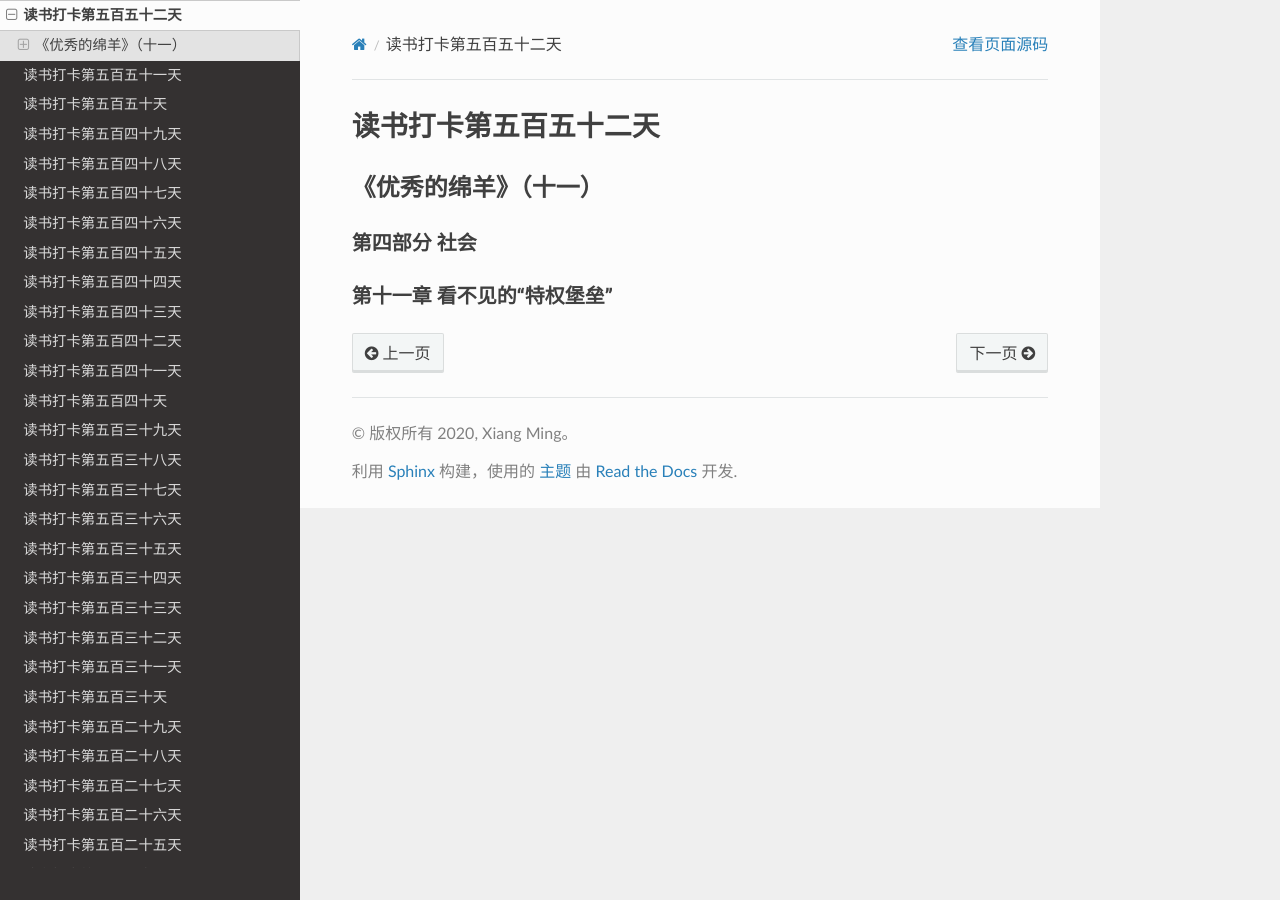
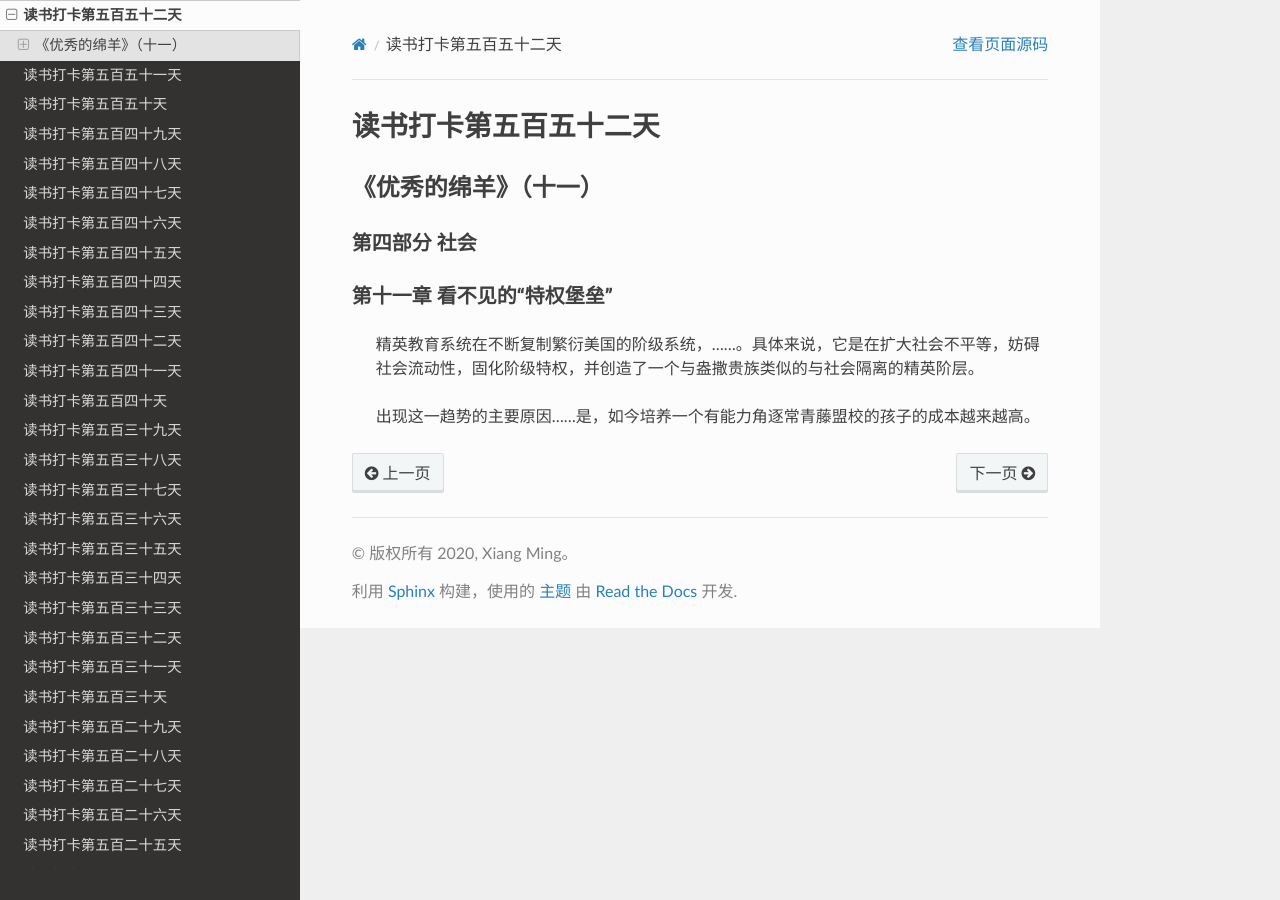
Before and after one commit to xiangming1975/reading, a Sphinx documentation site: the page built from source/2022-02-27.md, in a window 1280 px wide. Built offline with Sphinx 7.4.7 and the Read the Docs theme 2.0.0, drawn with Linux system fonts in a browser that asks for light colours.

Commit message:
自动提交时间: 2022-02-21T23:00:02,986795263+08:00

```diff
--- a/source/2022-02-27.md
+++ b/source/2022-02-27.md
@@ -2,4 +2,6 @@
 ## 《优秀的绵羊》（十一）
 ### 第四部分 社会
 ### 第十一章 看不见的“特权堡垒”
->
+> 精英教育系统在不断复制繁衍美国的阶级系统，……。具体来说，它是在扩大社会不平等，妨碍社会流动性，固化阶级特权，并创造了一个与盎撒贵族类似的与社会隔离的精英阶层。
+
+> 出现这一趋势的主要原因……是，如今培养一个有能力角逐常青藤盟校的孩子的成本越来越高。
```
